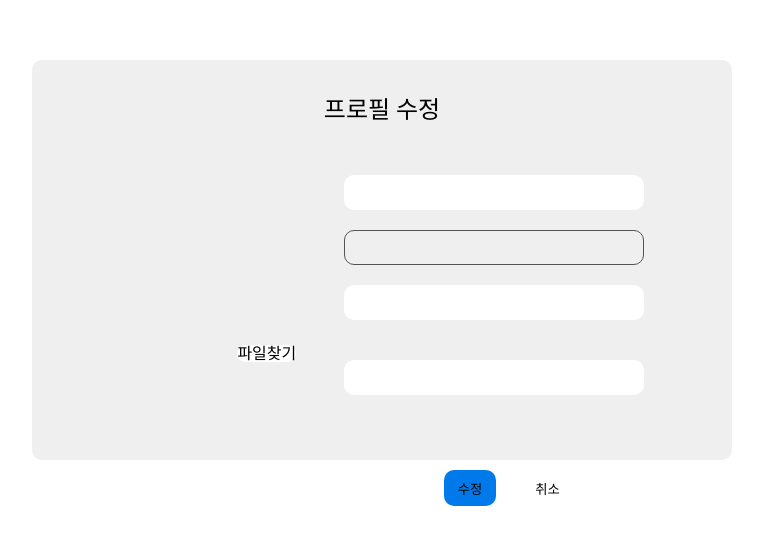
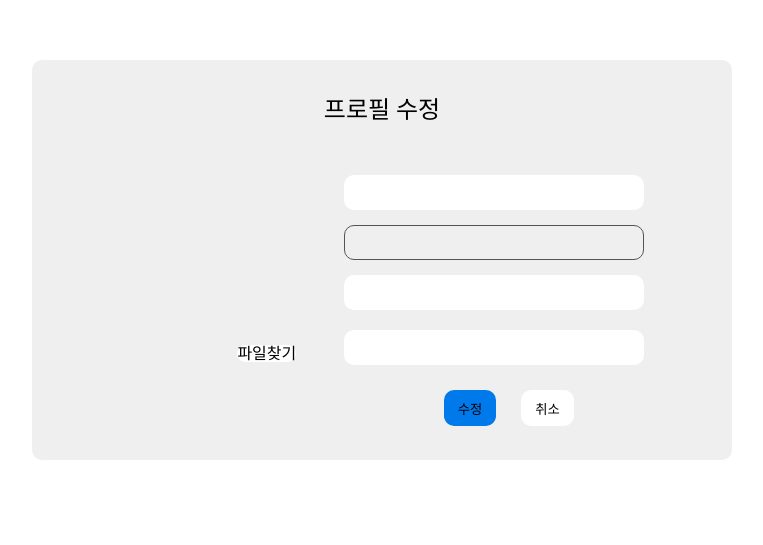
Before and after one commit to LaeOng/Friendary, a PHP site: page /pages/my_account/acc_modify.php in a window 1280 px wide. Shown: the part 91-636 px from the top of the page, without its empty margins (258-1021 px from the left). Run offline with PHP 8.4, Linux system fonts and the light colour scheme; the visitor is signed in with stand-in values (Sample User, id 1); data that the repository does not hold is empty.

Commit message:
acc_modify correction

```diff
--- a/pages/my_account/acc_modify.php
+++ b/pages/my_account/acc_modify.php
@@ -113,7 +113,15 @@ html, body {
 .input{
     width: 300px;
     height: 35px;
-    margin-bottom: 20px;
+    margin-bottom: 15px;
+    border:none;
+    border-radius: 10px;
+    padding-left: 20px;
+}
+
+.input2{
+    width: 300px;
+    height: 35px;
     border:none;
     border-radius: 10px;
     padding-left: 20px;
@@ -122,7 +130,7 @@ html, body {
 #button_domain{
     display: flex;
     flex-direction: row;
-    margin-top: 35px;
+    margin-top: 5px;
 }
 
 #correction_button{
@@ -260,9 +268,9 @@ html, body {
                     <!-- <span class = "dbChk" id = "name_dbChk"></span> //닉네임 중복 체크 안해도 되지 않나요-->
                     <!-- 수정요청: 임시 css 적용됨 차후에 수정 요청 / 이메일은 disabled 처리해야함-->
                     <input type="text" class="input" id="email_input" name = "email" value="<?php echo $data['ID']?>" style = "border: 1px solid" disabled/>
-                    <input type="text" class="input" id="password_input" name = "password">
+                    <input type="text" class="input2" id="password_input" name = "password">
                     <span class = "dbChk" id = "password_dbChk"></span>
-                    <input type="text" class="input" id="pwdChk_input" name = "pwdChk">
+                    <input type="text" class="input2" id="pwdChk_input" name = "pwdChk">
                     <span class = "dbChk" id = "pwdChk_dbChk"></span>
 
                     <div id="button_domain">
```
